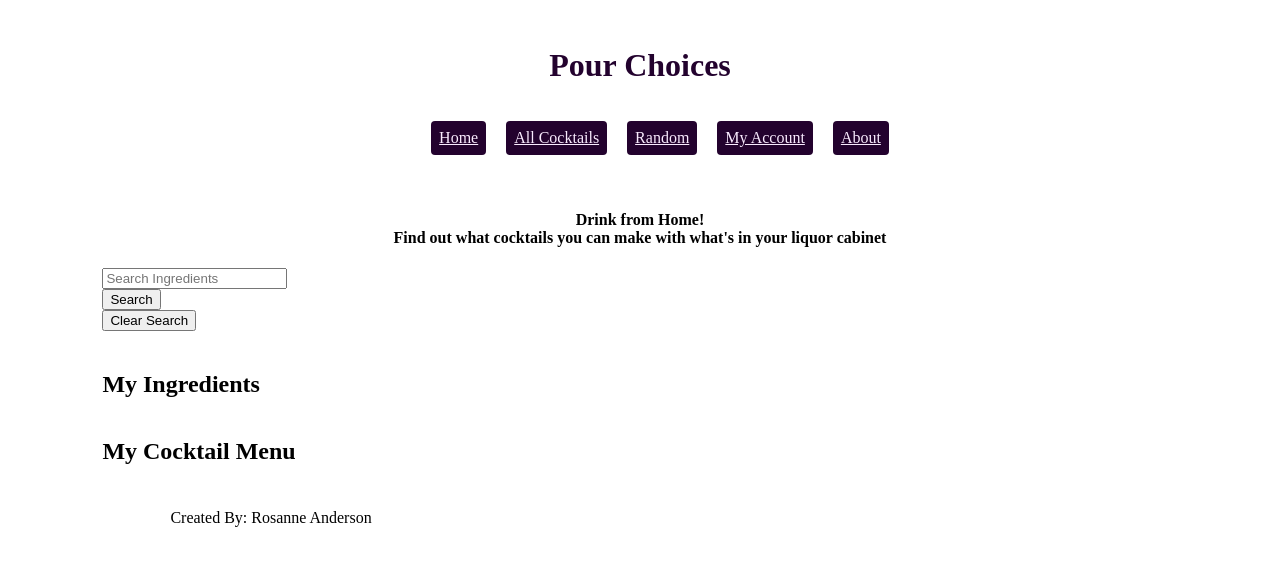
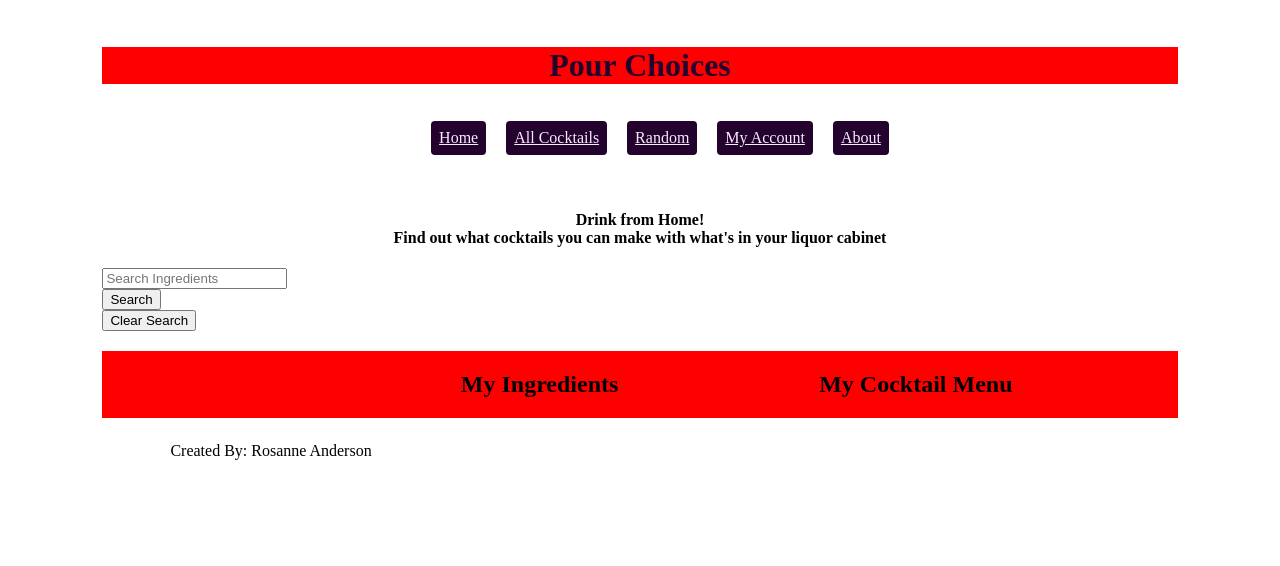
Before and after one commit to RosanneE/Pour_Choices, a Django app: template pour/drinks/templates/home.html in a window 1280 px wide. Shown: the top 566 px of the page. Run offline with Django 4.2, Linux system fonts and the light colour scheme; the template is opened without the code that fills it, so the values that code supplies are empty.

Commit message:
css updates

```diff
--- a/pour/drinks/static/styles/main.css
+++ b/pour/drinks/static/styles/main.css
@@ -16,12 +16,26 @@ button{
 h1{
     color: #23022E;
     text-align: center;
+    background-color: red;
 }
 
 nav {
     text-align: center;
 }
 
+.column {
+    flex-direction: column;
+    flex-basis: 100%;
+    flex: 1;
+    background-color: red;
+}
+
+.row {
+    display: flex;
+    flex-direction: row;
+    flex-wrap: wrap;
+    width: 100%;
+  }
 
 .header_text{
     justify-content: center;
--- a/pour/drinks/templates/home.html
+++ b/pour/drinks/templates/home.html
@@ -3,15 +3,23 @@
 {% block content %}
 {% include 'partials/_navbar.html' %}
 <br/>
-<div class = 'infoText' >
-    <h4 class = 'header_text'>Drink from Home! <br/> Find out what cocktails you can make with what's in your liquor cabinet</h4>
+<div class="infoText">
+  <h4 class="header_text">
+    Drink from Home! <br />
+    Find out what cocktails you can make with what's in your liquor cabinet
+  </h4>
 </div>
-<div class = 'ingList'>
-    {% include 'partials/_ingList.html' %}
-</div>
-<div>{% include 'partials/_my_ing.html' %}</div>
-<div>
-    {% include 'partials/_menu.html' %}
+<div>{% include 'partials/_ingList.html' %}</div>
+<div class="row">
+    <div class = 'column'>
+
+    </div>
+    <div class = 'column'>
+        <div>{% include 'partials/_my_ing.html' %}</div>
+    </div>
+    <div class = 'column'>
+        <div>{% include 'partials/_menu.html' %}</div>
+    </div>
 </div>
 {% include 'partials/_footer.html' %}
 {% endblock %}
```
